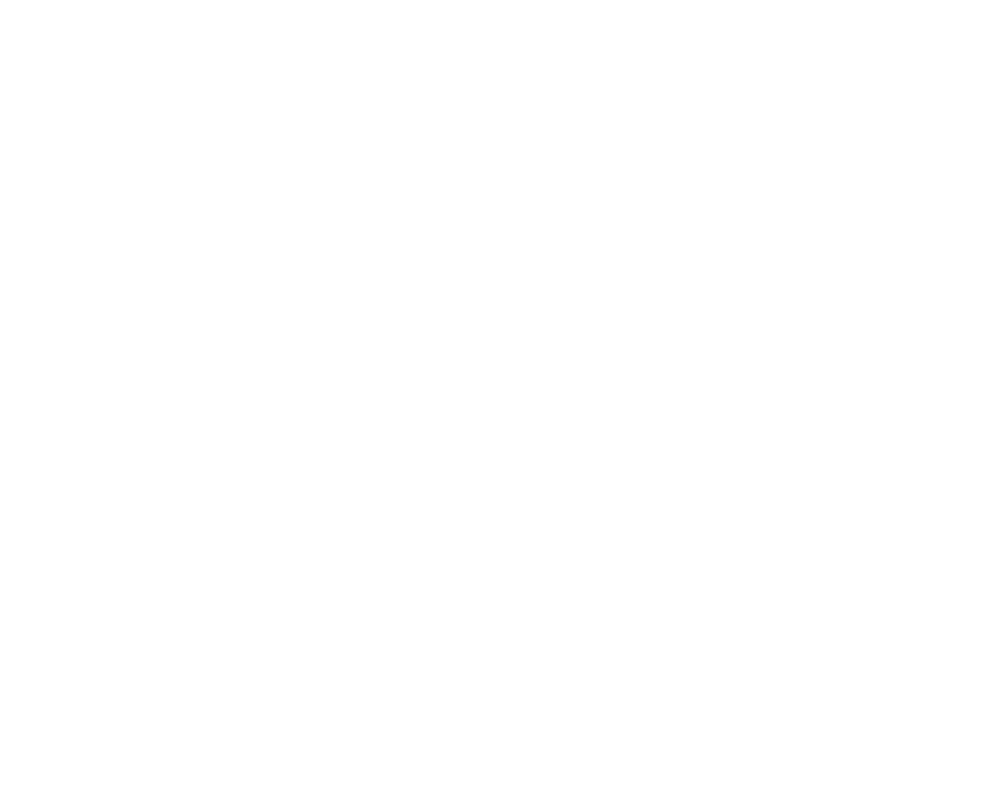
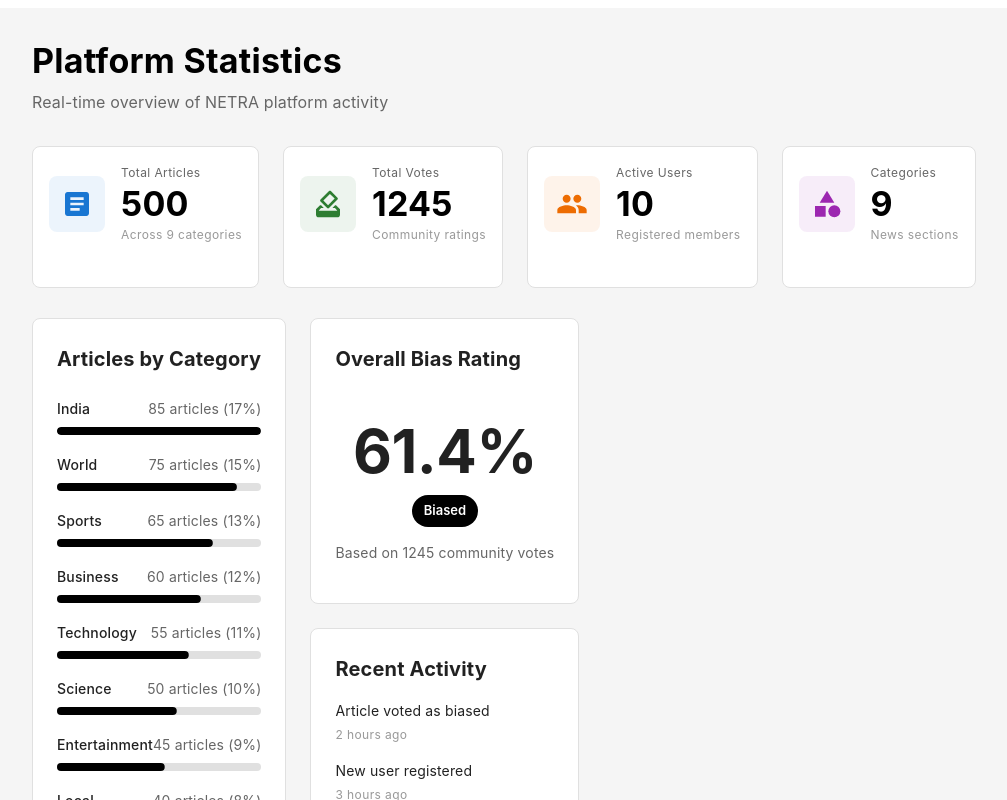
Before and after one commit to mayank2309jha/Netra_NewsApp, a React (Vite) app in the folder frontend-repo/netra-app/: page /stats in a window 1280 px wide. Before the commit this address had no page. Shown: the top 800 px of the page, without its empty margins (32-1039 px from the left). Built offline with nearby package versions, Linux system fonts and the light colour scheme.

Commit message:
Update App.jsx

```diff
--- a/frontend-repo/netra-app/src/App.jsx
+++ b/frontend-repo/netra-app/src/App.jsx
@@ -1,18 +1,21 @@
-import { Route, Routes } from "react-router-dom"
-import Home from "./pages/Home"
-import NewsPage from "./pages/NewsPage"
-
-
+import { Route, Routes } from "react-router-dom";
+import Home from "./pages/Home";
+import NewsPage from "./pages/NewsPage";
+import Auth from "./pages/Auth";
+import Profile from "./pages/Profile";
+import Stats from "./pages/Stats";
 function App() {
-
   return (
     <>
       <Routes>
-        <Route path="/" element={<Home/>}/>
-        <Route path='/article/:id' element={<NewsPage/>}/>
+        <Route path="/" element={<Home />} />
+        <Route path="/article/:id" element={<NewsPage />} />
+        <Route path="/auth" element={<Auth />} />
+        <Route path="/profile" element={<Profile />} />
+        <Route path="/stats" element={<Stats />} />
       </Routes>
     </>
-  )
+  );
 }
 
-export default App
+export default App;
```
